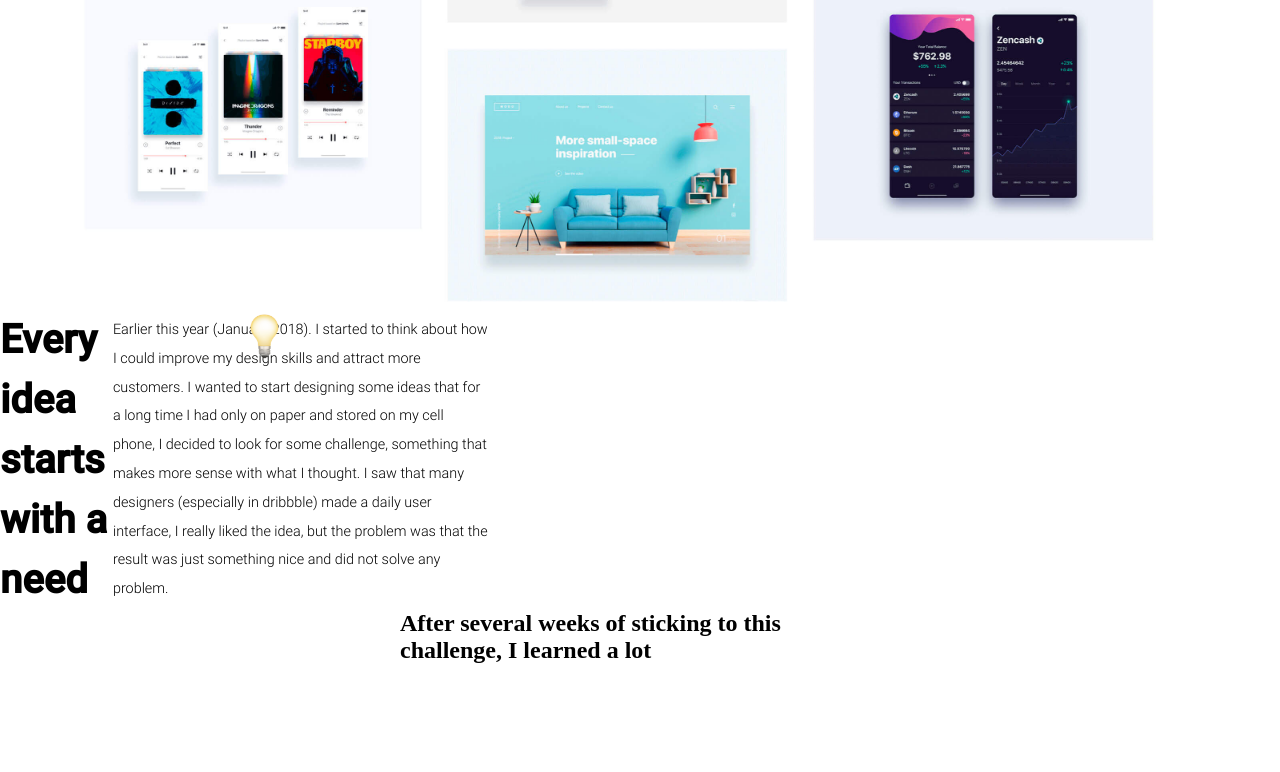
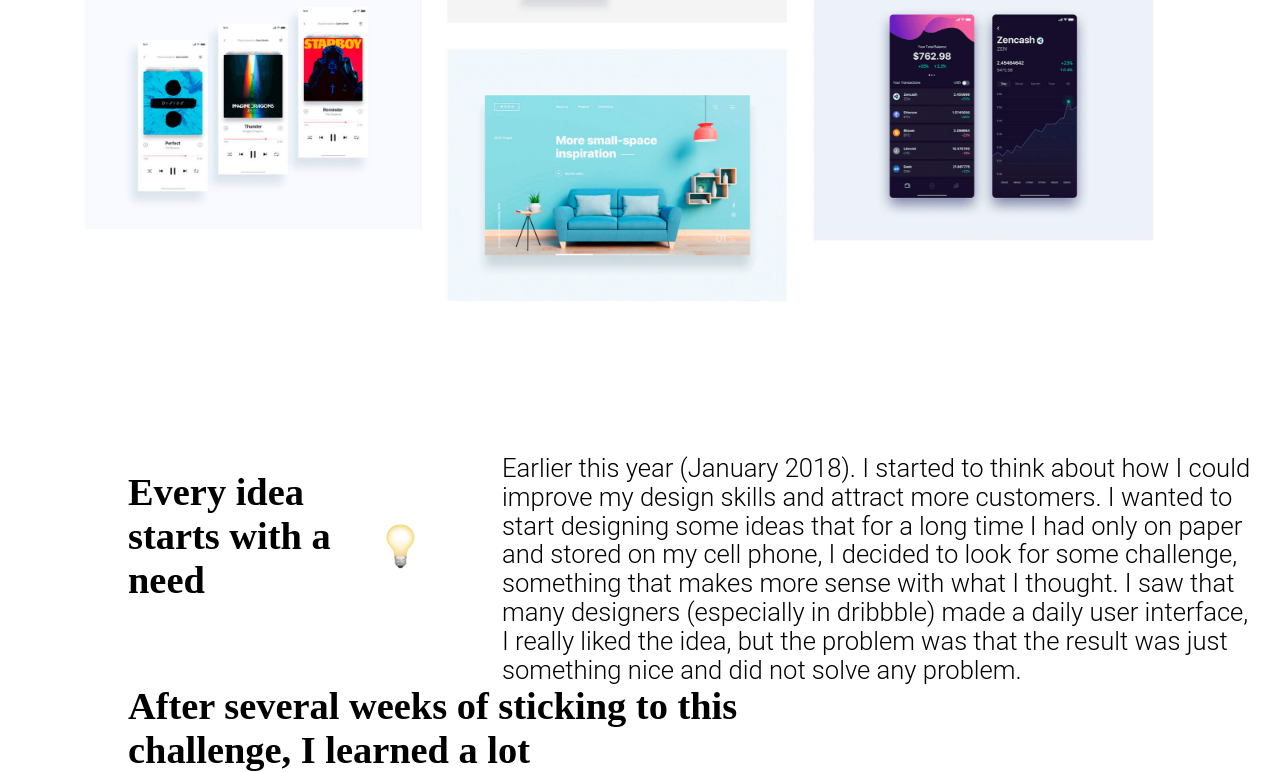
Before and after one commit to Neco-Stack/Project_TheDesign, a plain HTML site: page index.html in a window 1280 px wide. Shown: the part 894-1666 px from the top of the page. Before the commit the page ends 1558 px from the top, so only its background shows below. Drawn offline with Linux system fonts and the light colour scheme.

Commit message:
second section

```diff
--- a/assets/css/style.css
+++ b/assets/css/style.css
@@ -79,34 +79,37 @@ html{
     max-width: 100%;
 }
 .sect01{
-    display: flex;
-    align-items: center;
-    justify-content: space-around;
-    line-height: 1.5;
-    max-width: 600px;
+    display:flex;
+    flex-wrap: wrap;
+    }
+.box1, .box2{
+    flex-basis: calc(50% - 10px);
+}
+.box1{
+    padding-left: 8rem;
+    padding-top: 10rem ;
+}
+.box2{
+    padding-top: 9rem;
+    padding-left: 10rem;
+}
+.box-text{
+    font-family: "roboto light";
+    font-size: 1.6rem;
+    line-height: 1.8rem;
+    margin-left: -18rem;
 }
 .idea{
-    font-size: 2.5rem;
-    font-family: "roboto-medium";
-}
-.sect-text{
-    font-family: "roboto-light";
-    font-size: 0.9rem;
-    line-height: 2em;
-    padding-right: 7rem;
-    width:53rem;
-}
-.sect01-intro{
-    display: flex;
-    position: relative;
+    font-size: 2.4rem;
 }
 .lamp{
+    position: absolute;
     width: 50px;
     height: 50px;
-    position: absolute;
-    left: 15rem;
+    margin-left: 15.5rem;
+    top: 88.4rem;
 }
-.position{
-    padding-left: 25rem;
-    padding-right: 30rem;
+.idea-position{
+    font-size: 2.4rem;
+    padding-left: 8rem;
 }
--- a/index.html
+++ b/index.html
@@ -33,24 +33,25 @@
         <section>
 
             <div class="sect01">
-                <div class="sect01-intro">
+                <div class="box box1">
                     <h2 class="idea">Every idea <br> starts with a <br> need</h2>
                     <img class="lamp" src="./assets/img/idea.png" alt="">
                 </div>
-
-                <p class="sect-text">Earlier this year (January 2018). I started to think about how I could improve
-                    my design skills and attract more customers. I wanted to start designing
-                    some ideas that for a long time I had only on paper and stored on my cell
-                    phone, I decided to look for some challenge, something that makes more
-                    sense with what I thought. I saw that many designers (especially in dribbble)
-                    made a daily user interface, I really liked the idea, but the problem was that
+                <div class="box box2">
+                    <p class="box-text">Earlier this year (January 2018). I started to think about how I could improve
+                        my design skills and attract more customers. I wanted to start designing
+                        some ideas that for a long time I had only on paper and stored on my cell
+                        phone, I decided to look for some challenge, something that makes more
+                        sense with what I thought. I saw that many designers (especially in dribbble)
+                        made a daily user interface, I really liked the idea, but the problem was that
                         the result was just something nice and did not solve any problem.</p>
                 </div>
-
-            <h2 class="position">After several weeks of sticking to this <br> challenge, I learned a lot</h2>
+                <div class="boxbox3">
+                    <h2 class="idea-position">After several weeks of sticking to this <br> challenge, I learned a lot</h2>
+                </div>
+            </div>
 
 
-        </section>
 
 
 
```
